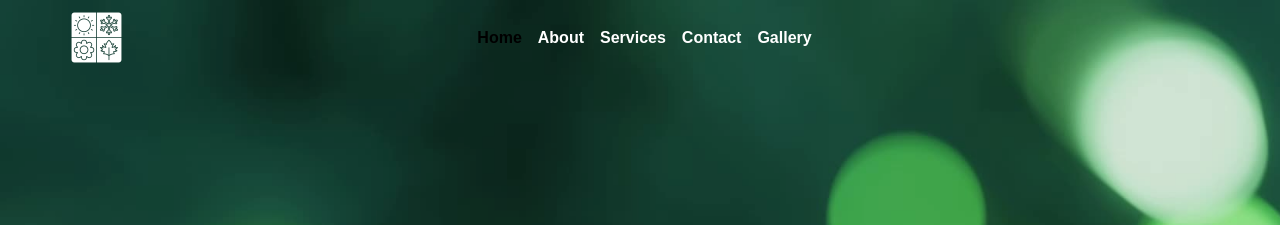
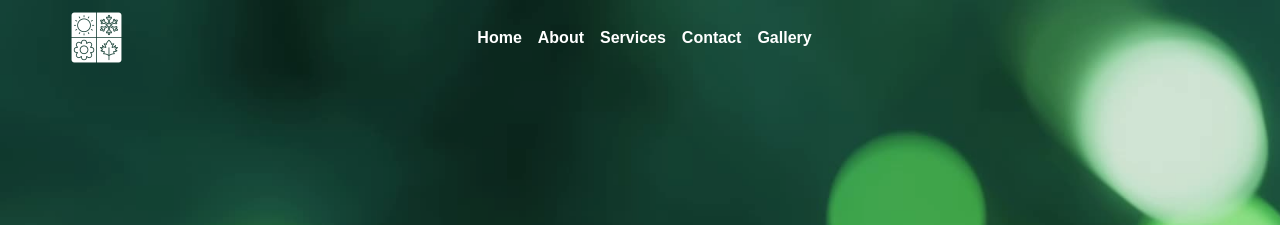
Before and after one commit to MikeAtwood/custom-products, a React (Vite) app: page / in a window 1280 px wide. Shown: the top 225 px of the page. Built offline with nearby package versions, Linux system fonts and the light colour scheme.

Commit message:
updated navlink home

```diff
--- a/src/components/Navbar.jsx
+++ b/src/components/Navbar.jsx
@@ -47,7 +47,7 @@ const NavBar = () => {
           </Navbar.Toggle>
           <Navbar.Collapse id="basic-navbar-nav">
             <Nav className="mx-auto">
-              <Nav.Link href="/" className={`text-glow ${activeLink === 'home' ? 'active' : ''} `} onClick={() => onUpdateActiveLink("home")}>Home</Nav.Link>
+              <Nav.Link href="/" className="text-glow {` ${activeLink === 'home' ? 'active' : ''} `}" onClick={() => onUpdateActiveLink("home")}>Home</Nav.Link>
               <Nav.Link href="/#about" className={"text-glow"} onClick={() => onUpdateActiveLink("about")}>About</Nav.Link>
               <Nav.Link href="/#services" className={"text-glow"} onClick={() => onUpdateActiveLink("services")}>Services</Nav.Link>
               <Nav.Link href="/#contact" className={"text-glow"} onClick={() => onUpdateActiveLink("contact")}>Contact</Nav.Link>
```
